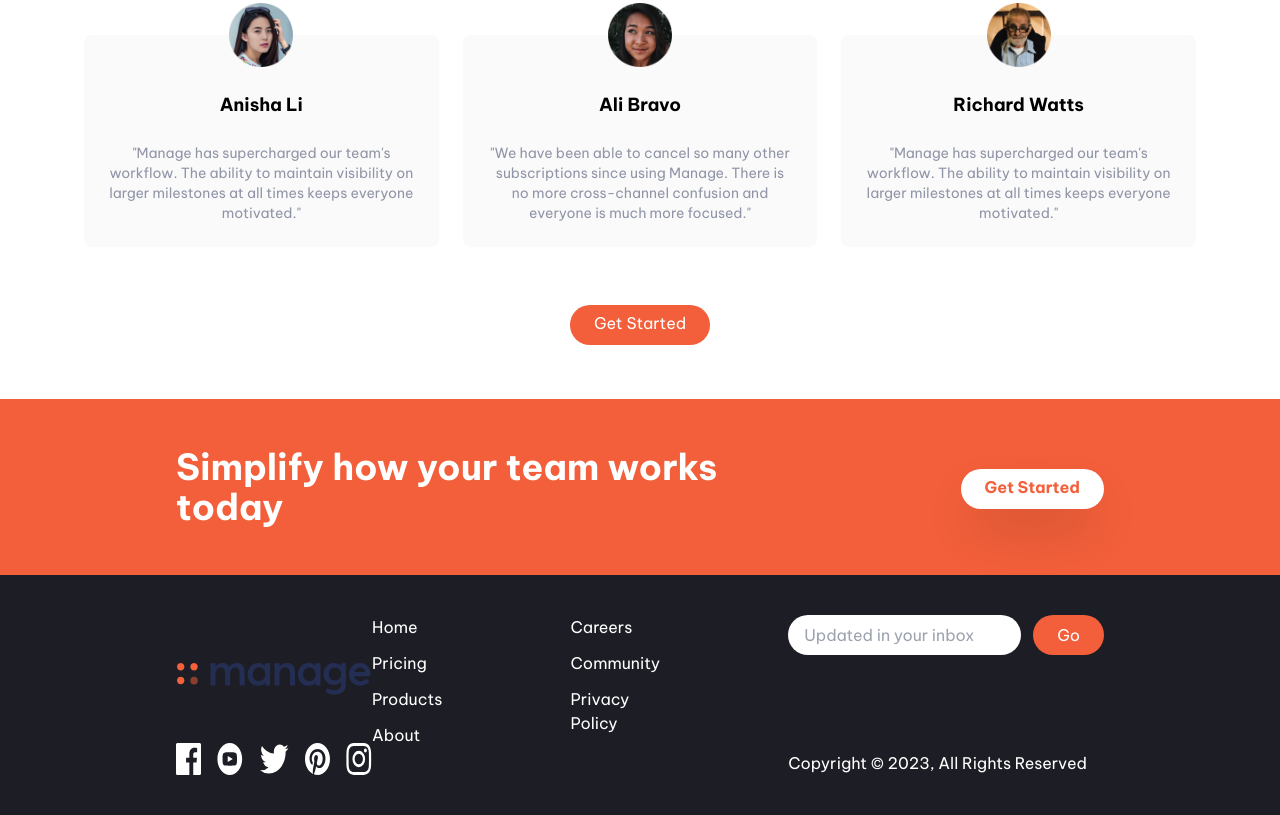
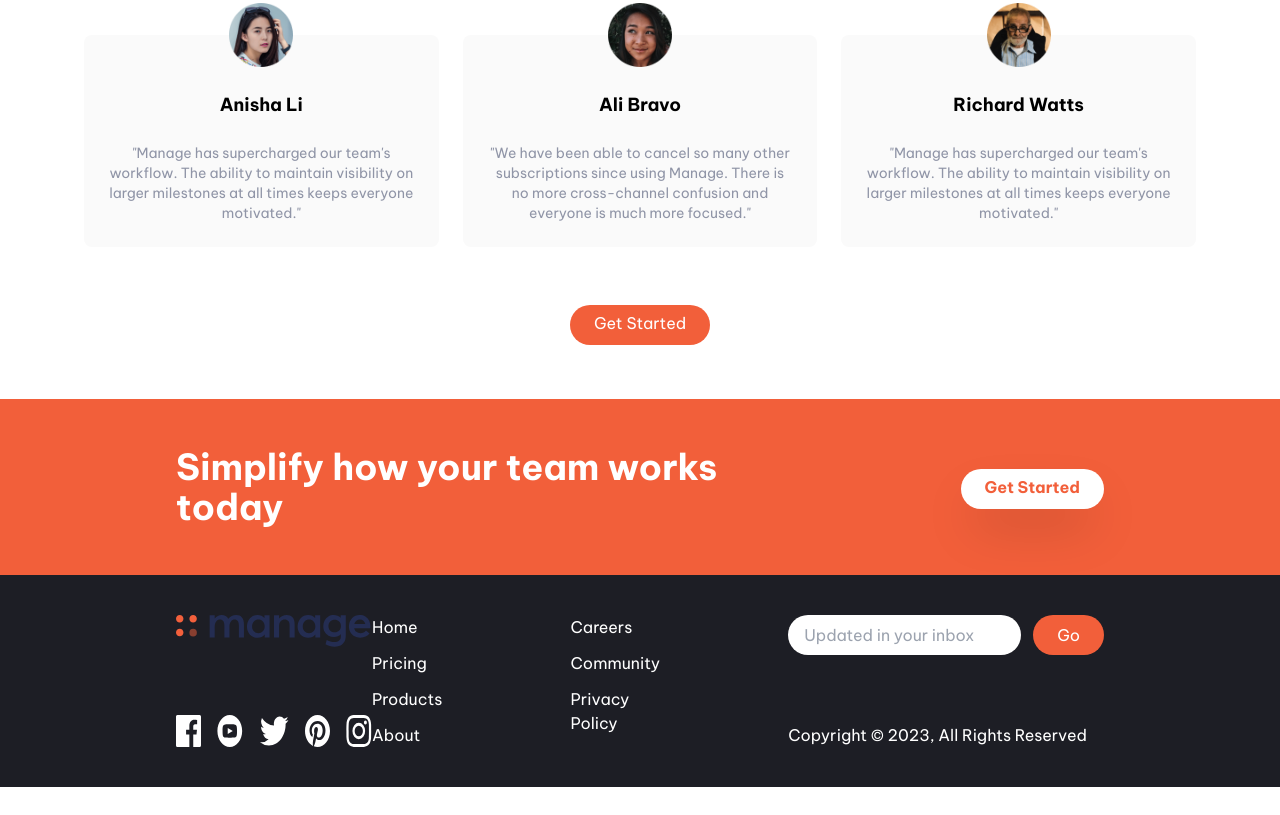
Before and after one commit to MaltaWebDev/landing-page, a website: page index.html in a window 1280 px wide. Shown: the part 1369-2184 px from the top of the page. After the commit the page ends 2156 px from the top, so only its background shows below. Drawn offline with Linux system fonts and the light colour scheme.

Commit message:
Correct typo

```diff
--- a/index.html
+++ b/index.html
@@ -254,7 +254,7 @@
         class="container flex flex-col-reverse justify-between px-6 py-10 mx-auto space-y-8 md:flex-row md:space-y-0"
       >
         <div
-          class="flex flex-col-reverse items-center justify-between space-y-12 md:flex-col md:space-y-0.md:items-start"
+          class="flex flex-col-reverse items-center justify-between space-y-12 md:flex-col md:space-y-0 md:items-start"
         >
           <div class="mx-auto my-6 text-center text-white md:hidden">
             Copyright &copy; 2023, All Rights Reserved
```
